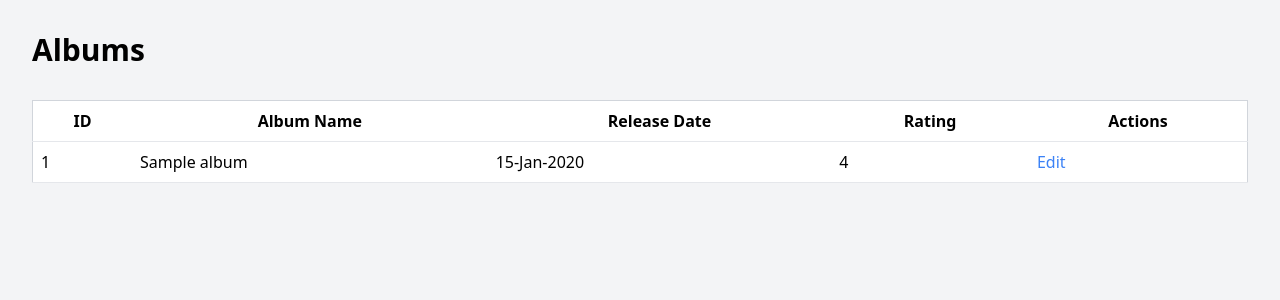
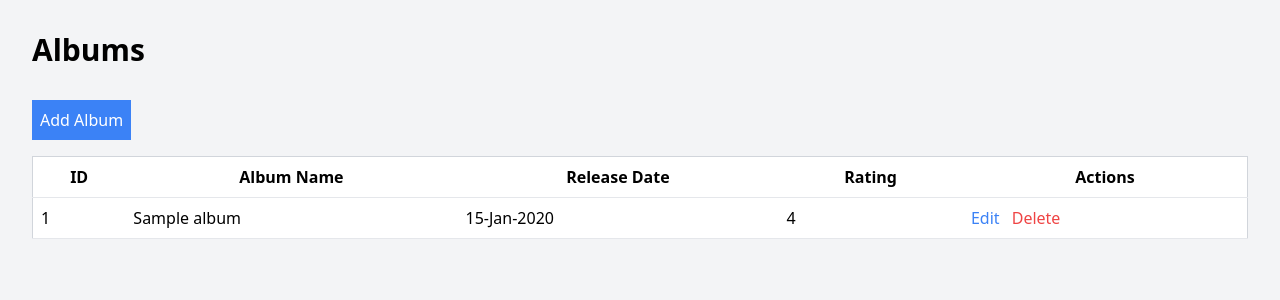
Before and after one commit to samiulalimsaad/phitron-practice-14.5, a Django app: template musicians/templates/album_list.html in a window 1280 px wide. Shown: the part 60-360 px from the top of the page. Run offline with Django 4.2, Linux system fonts and the light colour scheme; the template is opened without the code that fills it: most values are stand-ins (such as "Sample title", 1, 10 or a date in 2020); some libraries are stand-ins or nearby versions.

Commit message:
add musician and album linked up added

```diff
--- a/musicians/templates/album_list.html
+++ b/musicians/templates/album_list.html
@@ -1,6 +1,12 @@
 {% extends 'base.html' %} {% block title %}Musicians List{% endblock title %}
 {%block content %}
 <h1 class="text-3xl font-bold mb-8">Albums</h1>
+<a
+    href="{% url 'add_album' %}"
+    class="bg-blue-500 text-white p-2 mb-4 inline-block"
+    >Add Album</a
+>
+
 <table class="min-w-full bg-white border border-gray-300">
     <!-- Table Headers -->
     <thead>
@@ -28,6 +34,11 @@
                 <a href="{% url 'edit_album' album.id %}" class="text-blue-500"
                     >Edit</a
                 >
+                <a
+                    href="{% url 'delete_album' album.id %}"
+                    class="text-red-500 ml-2"
+                    >Delete</a
+                >
             </td>
         </tr>
         {% endfor %}
```
Also changed, not shown: musicians/templates/musician_list.html (+11 -0 lines).
